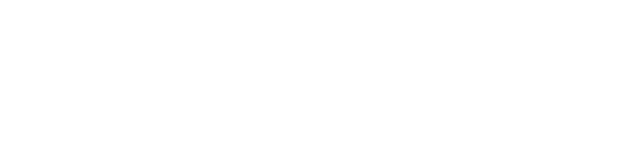
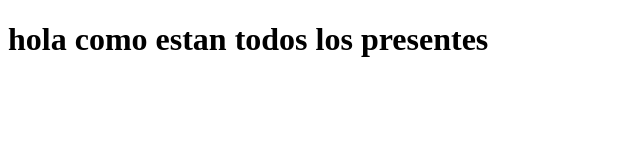
Before and after one commit to ErickIVRZ/mi-repo, a plain HTML site: page index.html in a window 1280 px wide. Shown: the whole page, without its empty margins (0-640 px from the left). Drawn offline with Linux system fonts and the light colour scheme.

Commit message:
agregamos un h1

```diff
--- a/index.html
+++ b/index.html
@@ -8,5 +8,7 @@
 </head>
 <body>
 
+<h1>hola como estan todos los presentes</h1>
+
 </body>
 </html>
```
